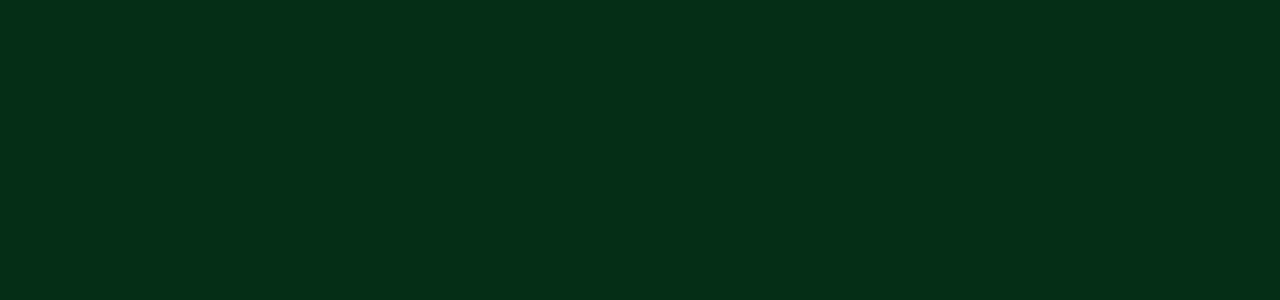
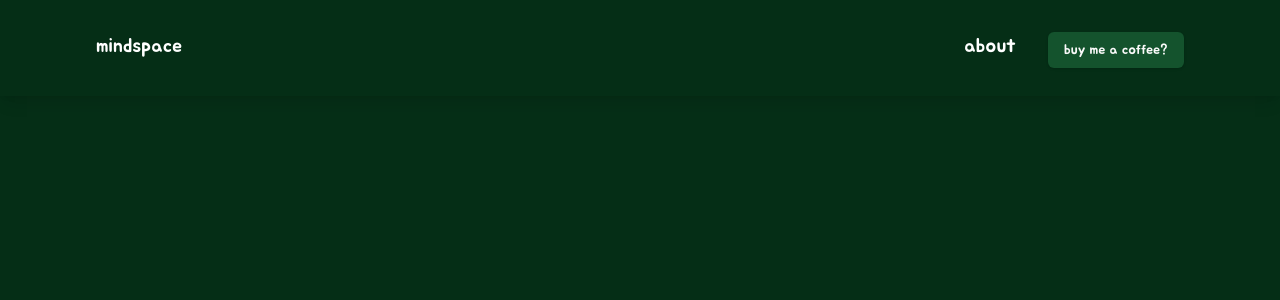
Before and after one commit to zabeluna/mindspace-luna, a Next.js app: page / in a window 1280 px wide. Shown: the top 300 px of the page. Built offline with nearby package versions, Linux system fonts and the light colour scheme.

Commit message:
feat: "add navbar"

```diff
--- a/app/layout.tsx
+++ b/app/layout.tsx
@@ -1,5 +1,5 @@
 import type { Metadata } from "next";
-import { Geist, Geist_Mono } from "next/font/google";
+import { Geist, Geist_Mono, Jua } from "next/font/google";
 import "./globals.css";
 import { cn } from "@/lib/utils";
 
@@ -11,6 +11,12 @@
 const geistMono = Geist_Mono({
   variable: "--font-geist-mono",
   subsets: ["latin"],
+});
+
+const jua = Jua({
+  variable: "--font-jua",
+  subsets: ["latin"],
+  weight: ["400"],
 });
 
 export const metadata: Metadata = {
@@ -27,7 +33,8 @@
     <html lang="en">
       <body
         className={cn(
-          "min-h-screen bg-background font-sans antialiased",
+          "min-h-screen bg-background",
+          jua.className,
           "bg-green-950 text-white"
         )}
       >
--- a/app/page.tsx
+++ b/app/page.tsx
@@ -1,7 +1,9 @@
+import NavBar from "@/components/sections/navbar";
 
 export default function Home() {
   return (
     <>
+    <NavBar/>
     </>
   );
 }
--- a/components/navbar.tsx
+++ /dev/null
@@ -1,7 +0,0 @@
-export default function NavBar() {
-  return (
-  <div>
-
-  </div>
-);
-}
--- /dev/null
+++ b/components/sections/navbar.tsx
@@ -0,0 +1,20 @@
+import { Button } from "@/components/ui/button";
+import Link from "next/link";
+
+export default function NavBar() {
+  return (
+    <div>
+      <div className="w-full h-24 bg-green-950 shadow-lg space-x-24 flex justify-between">
+        <Link className="text-lg pl-10 pt-8 md:text-xl md:pl-24" href="/">
+          mindspace
+        </Link>
+        <div className="pt-8 md:pr-24 flex space-x-8">
+          <div className="text-lg md:text-xl">about</div>
+          <Button asChild>
+            <Link href="/">buy me a coffee?</Link>
+          </Button>
+        </div>
+      </div>
+    </div>
+  );
+}
--- /dev/null
+++ b/components/ui/button.tsx
@@ -0,0 +1,57 @@
+import * as React from "react"
+import { Slot } from "@radix-ui/react-slot"
+import { cva, type VariantProps } from "class-variance-authority"
+
+import { cn } from "@/lib/utils"
+
+const buttonVariants = cva(
+  "inline-flex items-center justify-center gap-2 whitespace-nowrap rounded-md text-sm font-medium transition-colors focus-visible:outline-none focus-visible:ring-1 focus-visible:ring-ring disabled:pointer-events-none disabled:opacity-50 [&_svg]:pointer-events-none [&_svg]:size-4 [&_svg]:shrink-0",
+  {
+    variants: {
+      variant: {
+        default:
+          "bg-green-900 text-primary-foreground shadow hover:bg-primary/90",
+        destructive:
+          "bg-destructive text-destructive-foreground shadow-sm hover:bg-destructive/90",
+        outline:
+          "border border-input bg-background shadow-sm hover:bg-accent hover:text-accent-foreground",
+        secondary:
+          "bg-secondary text-secondary-foreground shadow-sm hover:bg-secondary/80",
+        ghost: "hover:bg-accent hover:text-accent-foreground",
+        link: "text-primary underline-offset-4 hover:underline",
+      },
+      size: {
+        default: "h-9 px-4 py-2",
+        sm: "h-8 rounded-md px-3 text-xs",
+        lg: "h-10 rounded-md px-8",
+        icon: "h-9 w-9",
+      },
+    },
+    defaultVariants: {
+      variant: "default",
+      size: "default",
+    },
+  }
+)
+
+export interface ButtonProps
+  extends React.ButtonHTMLAttributes<HTMLButtonElement>,
+    VariantProps<typeof buttonVariants> {
+  asChild?: boolean
+}
+
+const Button = React.forwardRef<HTMLButtonElement, ButtonProps>(
+  ({ className, variant, size, asChild = false, ...props }, ref) => {
+    const Comp = asChild ? Slot : "button"
+    return (
+      <Comp
+        className={cn(buttonVariants({ variant, size, className }))}
+        ref={ref}
+        {...props}
+      />
+    )
+  }
+)
+Button.displayName = "Button"
+
+export { Button, buttonVariants }
--- a/package.json
+++ b/package.json
@@ -9,6 +9,8 @@
     "lint": "next lint"
   },
   "dependencies": {
+    "@next/font": "^14.2.15",
+    "@radix-ui/react-slot": "^1.1.1",
     "class-variance-authority": "^0.7.1",
     "clsx": "^2.1.1",
     "lucide-react": "^0.469.0",
```
Also changed, not shown: 2 other files (tests, documents, lock files or other folders).
